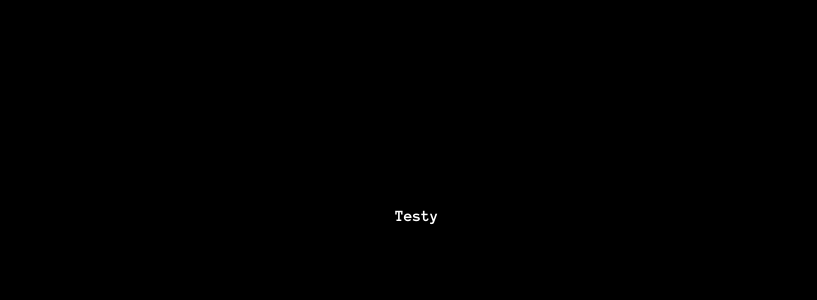
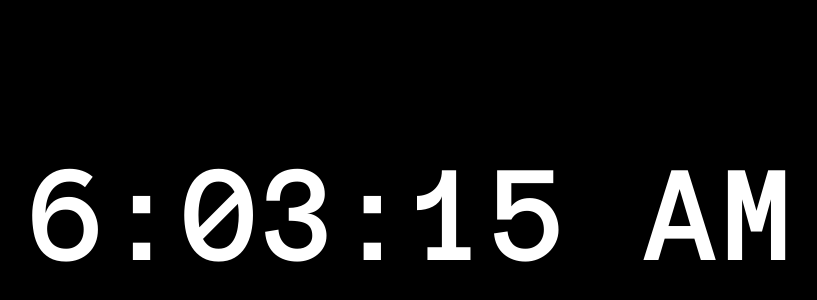
Before and after one commit to chasecee/pi-dashboard, a Next.js app: page / in a window 1280 px wide. Shown: the part 184-484 px from the top of the page, without its empty margins (223-1040 px from the left). Built offline with nearby package versions, Linux system fonts and the light colour scheme.

Commit message:
re-add clock

```diff
--- a/app/page.tsx
+++ b/app/page.tsx
@@ -2,8 +2,7 @@ import Clock from "./components/Clock";
 export default function Home() {
   return (
     <main className="flex min-h-screen flex-col items-center justify-center">
-      {/* <Clock /> */}
-      Testy
+      <Clock />
     </main>
   );
 }
```
